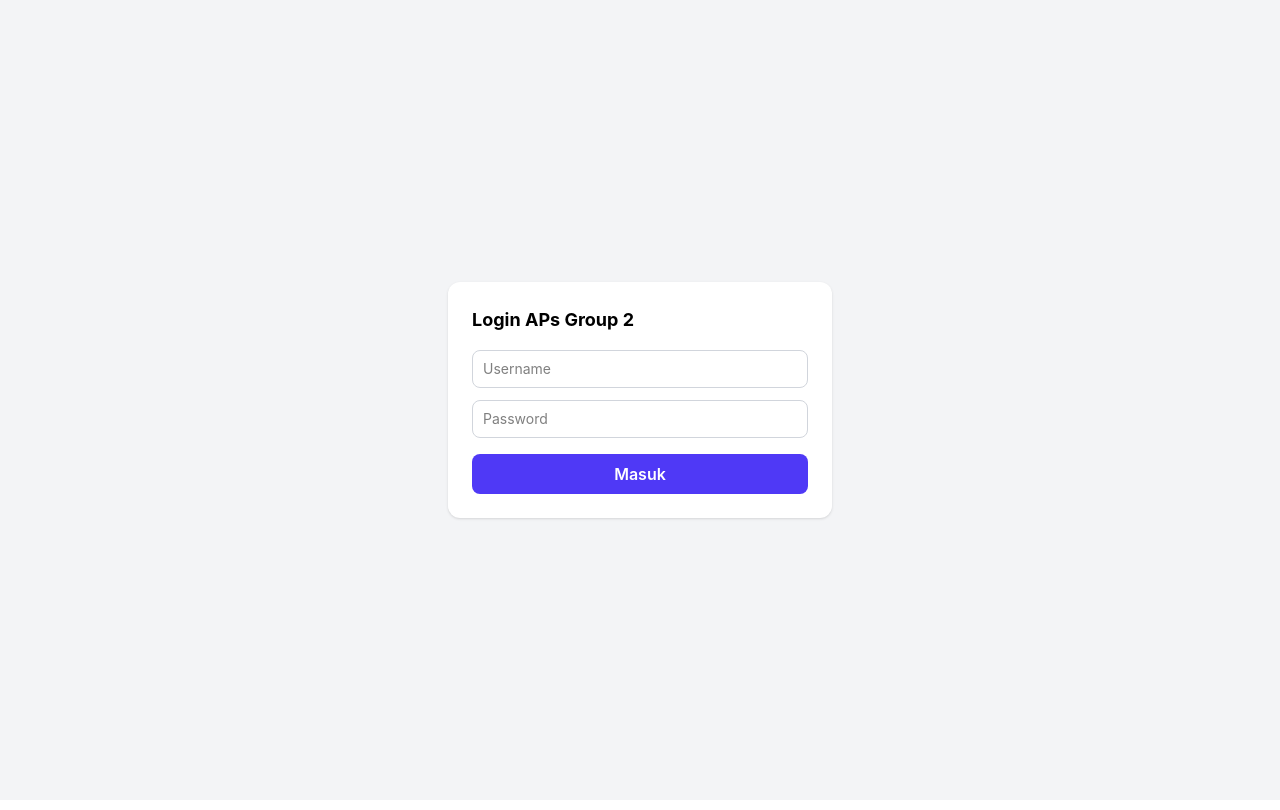
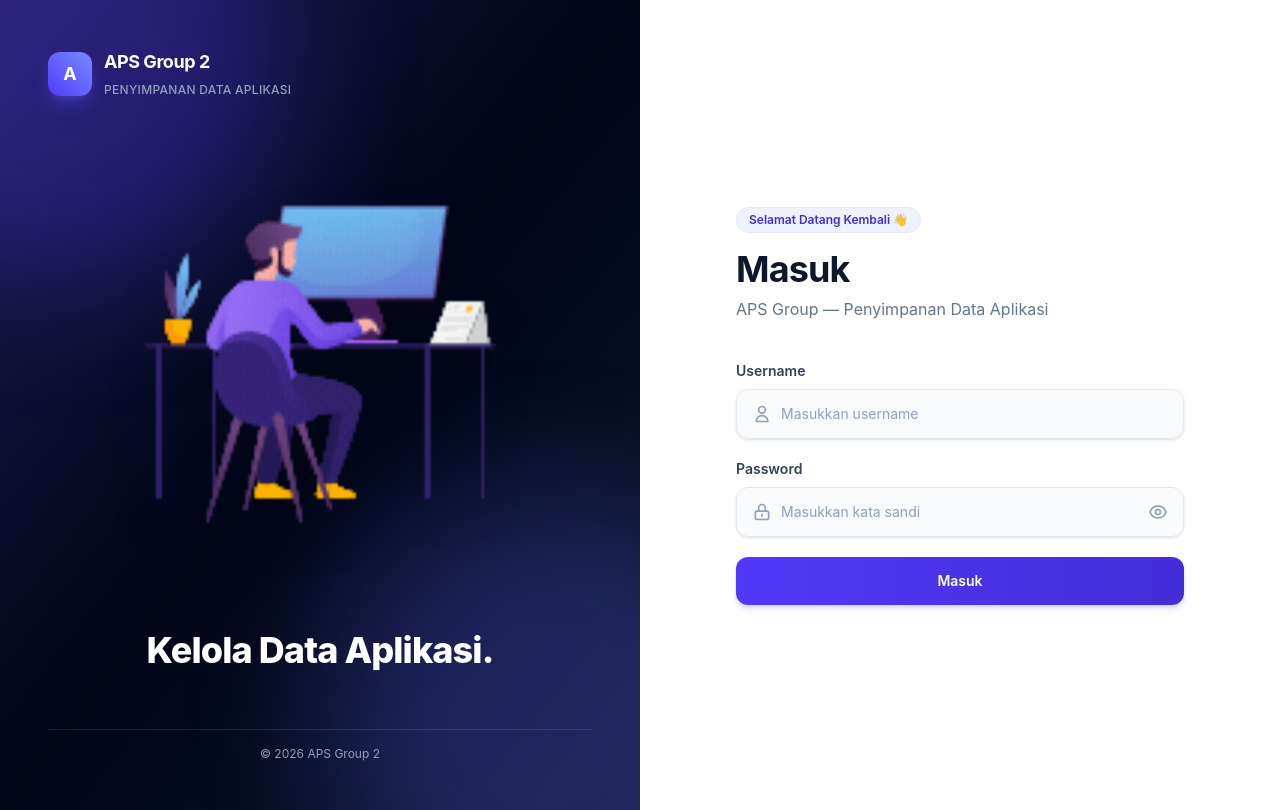
Before and after one commit to imam-mq/FE-Aps-Group2, a React (Vite) app: page / in a window 1280 px wide. Built offline with nearby package versions, Linux system fonts and the light colour scheme; no server answers.

Commit message:
style: redesain halaman login jadi split-screen dengan ilustrasi GIF, ikon input, dan toggle show/hide password

```diff
--- a/src/components/LoginForm.jsx
+++ b/src/components/LoginForm.jsx
@@ -1,10 +1,12 @@
 import { useState } from "react";
+import loginIllustration from "../assets/login-illustration.gif";
 
 export function LoginForm({ onLogin }) {
   const [username, setUsername] = useState("");
   const [password, setPassword] = useState("");
+  const [showPassword, setShowPassword] = useState(false);
   const [error, setError] = useState("");
-    const [loading, setLoading] = useState("");
+  const [loading, setLoading] = useState(false);
 
   const handleSubmit = async (e) => {
     e.preventDefault();
@@ -13,35 +15,131 @@ export function LoginForm({ onLogin }) {
     try {
       await onLogin(username, password);
     } catch (err) {
-            setError(err.message);
+      setError(err.message || "Login gagal");
     } finally {
       setLoading(false);
     }
   };
 
   return (
-        <form onSubmit={handleSubmit} className="w-full max-w-sm bg-white p-6 rounded-xl shadow">
-            <h1 className="text-lg font-bold mb-4"> Login APs Group 2</h1>
-            {error && <p className="text-red-600 text-sm mb-3">{error}</p>}
+    <div className="min-h-screen w-full flex flex-col lg:flex-row">
+      {/* Panel kiri - branding */}
+      <section className="relative hidden lg:flex lg:w-1/2 bg-slate-950 text-white flex-col justify-between p-12 overflow-hidden">
+        <div className="absolute inset-0 bg-gradient-to-br from-indigo-950 via-slate-950 to-slate-900 pointer-events-none" />
+        <div className="absolute -top-40 -left-40 w-[28rem] h-[28rem] bg-indigo-600/30 rounded-full blur-3xl pointer-events-none" />
+        <div className="absolute -bottom-32 -right-32 w-[28rem] h-[28rem] bg-indigo-500/25 rounded-full blur-3xl pointer-events-none" />
+
+        <header className="relative z-10 flex items-center gap-3">
+          <div className="h-11 w-11 rounded-xl bg-gradient-to-tr from-indigo-600 to-indigo-400 flex items-center justify-center shadow-lg shadow-indigo-500/30">
+            <span className="text-white font-bold text-lg">A</span>
+          </div>
+          <div>
+            <span className="font-bold text-lg tracking-tight text-white block">APS Group 2</span>
+            <span className="text-xs font-medium text-slate-400 tracking-wide uppercase">Penyimpanan Data Aplikasi</span>
+          </div>
+        </header>
+
+        <div className="relative z-10 my-auto py-10 flex flex-col items-center text-center">
+          <img
+            src={loginIllustration}
+            alt="Ilustrasi login"
+            className="w-full max-w-md drop-shadow-2xl mb-10"
+          />
+          <h1 className="text-4xl font-extrabold text-white leading-tight mb-4 tracking-tight max-w-md">
+            Kelola Data Aplikasi.
+          </h1>
+          {/* <p className="text-slate-300 text-base leading-relaxed max-w-md">
+            Setiap akun yang masuk sudah terverifikasi lewat login, jadi data aplikasi tim kamu tetap tersimpan rapi dan tidak sembarang orang bisa mengubahnya.
+          </p> */}
+        </div>
+
+        <footer className="relative z-10 pt-4 border-t border-white/10 text-xs text-slate-400 text-center">
+          © {new Date().getFullYear()} APS Group 2
+        </footer>
+      </section>
+
+      {/* Panel kanan - form login */}
+      <section className="flex-1 flex items-center justify-center bg-white p-6 sm:p-10 lg:p-16">
+        <div className="max-w-md w-full mx-auto">
+          <div className="inline-block px-3 py-1 mb-4 rounded-full bg-indigo-50 border border-indigo-100 text-indigo-700 text-xs font-semibold">
+            Selamat Datang Kembali 👋
+          </div>
+          <h1 className="text-4xl font-bold tracking-tight text-slate-900 mb-2">Masuk</h1>
+          <p className="text-base text-slate-500 mb-10">
+            APS Group — Penyimpanan Data Aplikasi
+          </p>
+
+          <form onSubmit={handleSubmit} className="space-y-5">
+            {error && (
+                <p className="text-sm text-red-600 bg-red-50 border border-red-200 rounded-lg px-3 py-2">
+                {error}
+                </p>
+            )}
+            <div>
+              <label className="block text-sm font-semibold text-slate-700 mb-2">Username</label>
+              <div className="relative rounded-xl shadow-sm">
+                <div className="pointer-events-none absolute inset-y-0 left-0 flex items-center pl-4 text-slate-400">
+                  <svg className="h-5 w-5" fill="none" stroke="currentColor" viewBox="0 0 24 24">
+                    <path strokeLinecap="round" strokeLinejoin="round" strokeWidth="2" d="M16 7a4 4 0 11-8 0 4 4 0 018 0zM12 14a7 7 0 00-7 7h14a7 7 0 00-7-7z" />
+                  </svg>
+                </div>
                 <input
+                  type="text"
                   value={username}
                   onChange={(e) => setUsername(e.target.value)}
-                placeholder="Username"
-                className="input mb-3"
+                  placeholder="Masukkan username"
+                  className="block w-full rounded-xl border border-slate-200 pl-11 pr-4 py-3.5 text-sm text-slate-900 placeholder-slate-400 bg-slate-50 focus:bg-white focus:border-indigo-600 focus:ring-4 focus:ring-indigo-500/10 transition duration-200"
                   required
                 />
+              </div>
+            </div>
+
+            <div>
+              <label className="block text-sm font-semibold text-slate-700 mb-2">Password</label>
+              <div className="relative rounded-xl shadow-sm">
+                <div className="pointer-events-none absolute inset-y-0 left-0 flex items-center pl-4 text-slate-400">
+                  <svg className="h-5 w-5" fill="none" stroke="currentColor" viewBox="0 0 24 24">
+                    <path strokeLinecap="round" strokeLinejoin="round" strokeWidth="2" d="M12 15v2m-6 4h12a2 2 0 002-2v-6a2 2 0 00-2-2H6a2 2 0 00-2 2v6a2 2 0 002 2zm10-10V7a4 4 0 00-8 0v4h8z" />
+                  </svg>
+                </div>
                 <input
-                type="password"
+                  type={showPassword ? "text" : "password"}
                   value={password}
                   onChange={(e) => setPassword(e.target.value)}
-                placeholder="Password"
-                className="input mb-4"
+                  placeholder="Masukkan kata sandi"
+                  className="block w-full rounded-xl border border-slate-200 pl-11 pr-11 py-3.5 text-sm text-slate-900 placeholder-slate-400 bg-slate-50 focus:bg-white focus:border-indigo-600 focus:ring-4 focus:ring-indigo-500/10 transition duration-200"
                   required
                 />
-            <button type="submit" disabled={loading} className="w-full bg-indigo-600 text-white py-2 rounded-lg font-semibold hover:bg-indigo-700 disabled:opacity-60">
-                {loading ? "Masuk..." : "Masuk"}
+                <button
+                  type="button"
+                  onClick={() => setShowPassword((v) => !v)}
+                  className="absolute inset-y-0 right-0 flex items-center pr-4 text-slate-400 hover:text-slate-600"
+                  aria-label="Tampilkan atau sembunyikan password"
+                >
+                  {showPassword ? (
+                    <svg className="h-5 w-5" fill="none" stroke="currentColor" viewBox="0 0 24 24">
+                      <path strokeLinecap="round" strokeLinejoin="round" strokeWidth="2" d="M13.875 18.825A10.05 10.05 0 0112 19c-4.478 0-8.268-2.943-9.543-7a9.97 9.97 0 011.563-3.029m5.858.908a3 3 0 114.243 4.243M9.878 9.878l4.242 4.242M9.88 9.88l-3.29-3.29m7.532 7.532l3.29 3.29M3 3l18 18" />
+                    </svg>
+                  ) : (
+                    <svg className="h-5 w-5" fill="none" stroke="currentColor" viewBox="0 0 24 24">
+                      <path strokeLinecap="round" strokeLinejoin="round" strokeWidth="2" d="M15 12a3 3 0 11-6 0 3 3 0 016 0z" />
+                      <path strokeLinecap="round" strokeLinejoin="round" strokeWidth="2" d="M2.458 12C3.732 7.943 7.523 5 12 5c4.478 0 8.268 2.943 9.542 7-1.274 4.057-5.064 7-9.542 7-4.477 0-8.268-2.943-9.542-7z" />
+                    </svg>
+                  )}
+                </button>
+              </div>
+            </div>
+
+            <button
+              type="submit"
+              disabled={loading}
+              className="w-full rounded-xl bg-gradient-to-r from-indigo-600 to-indigo-700 hover:from-indigo-500 hover:to-indigo-600 px-5 py-3.5 text-sm font-semibold text-white shadow-md shadow-indigo-500/25 hover:shadow-lg transition-all duration-200 disabled:opacity-60 disabled:cursor-not-allowed"
+            >
+              {loading ? "Memproses..." : "Masuk"}
             </button>
           </form>
+        </div>
+      </section>
+    </div>
   );
-
 }
```
Also changed, not shown: src/assets/login-illustration.gif (added). Lines whose indentation alone changed are shown as unchanged.
